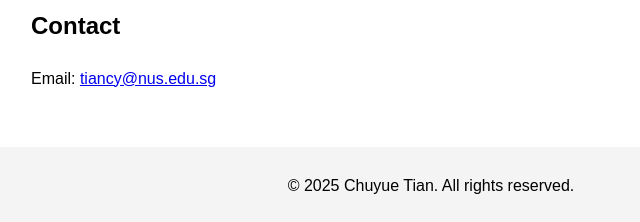
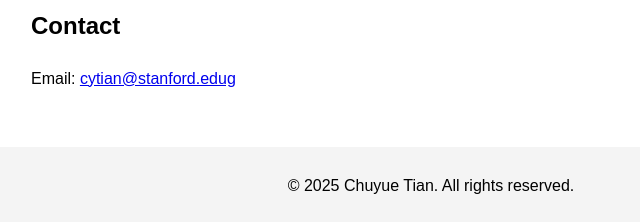
Before and after one commit to Tiancy89/chuyuetian, a plain HTML site: page index.html in a window 1280 px wide. Shown: the part 1082-1304 px from the top of the page, 209-849 px from the left. Drawn offline with Linux system fonts and the light colour scheme.

Commit message:
Update index.html

```diff
--- a/index.html
+++ b/index.html
@@ -95,7 +95,7 @@
 
 <section id="contact">
     <h2>Contact</h2>
-    <p>Email: <a href="mailto:cytian@stanford.edu">tiancy@nus.edu.sg</a></p>
+    <p>Email: <a href="mailto:cytian@stanford.edu">cytian@stanford.edug</a></p>
 </section>
 
 <footer>
```
